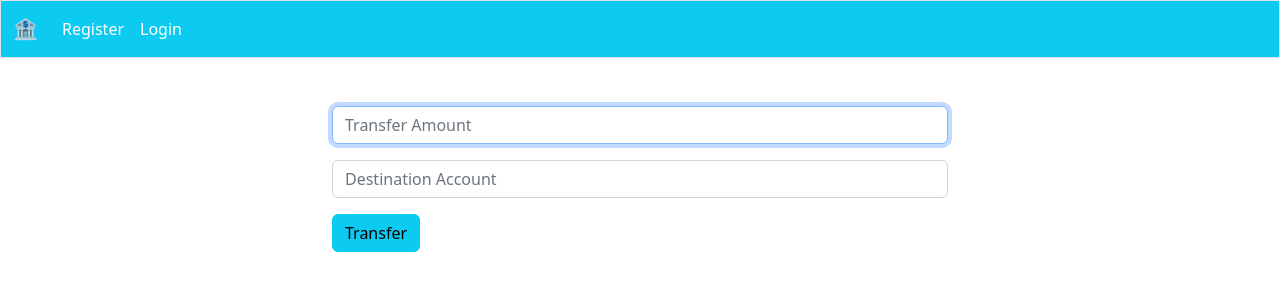
After one commit to daniel19e/Banking-App-Project, a Flask app: template application/templates/transfer.html in a window 1280 px wide. The commit adds this page. Shown: the top 300 px of the page. Run offline with Flask 2, Linux system fonts and the light colour scheme; the template is opened without the code that fills it, so the values that code supplies are empty.

Commit message:
set up transfer html template and button(no logic implemented)

```diff
--- a/application/routes.py
+++ b/application/routes.py
@@ -215,9 +215,9 @@ def withdraw():
         return render_template('withdraw.html')
 
 
-@app.route("/transfer")
+@app.route("/transfer", methods=["GET", "POST"])
 def transfer():
-    pass
+    return render_template('transfer.html')
 
 
 @app.route("/history", methods=["GET", "POST"])
@@ -227,7 +227,8 @@ def history():
     db_cursor.execute(
         f"SELECT accname, type, amount, timestamp FROM Transaction NATURAL JOIN BankAccount ORDER BY timestamp DESC")
     transaction_rows = db_cursor.fetchall()
-    return render_template('history.html', transaction_rows=transaction_rows)
+    user = session["user_id"]
+    return render_template('history.html', transaction_rows=transaction_rows, user=user[2].capitalize() + " " + user[3].capitalize())
 
 
 @app.route("/account", methods=["GET", "POST"])
--- a/application/templates/account.html
+++ b/application/templates/account.html
@@ -17,6 +17,7 @@ Account Details
       <div style="float:right">
         <a href="/deposit" class="btn btn-info">Deposit</a>
         <a href="/withdraw" class="btn btn-info">Withdraw</a>
+        <a href="/transfer" class="btn btn-info">Transfer</a>
       </div>
       <p class="card-text">
       <table class="table">
--- a/application/templates/history.html
+++ b/application/templates/history.html
@@ -12,7 +12,7 @@ User History
         </div>
         <div class="card-body">
             <div style="float:left">
-                <h5 class="card-title">Transaction History for user</h5>
+                <h5 class="card-title">Transaction History for {{user}}</h5>
             </div>
             <p class="card-text">
             <table class="table">
--- /dev/null
+++ b/application/templates/transfer.html
@@ -0,0 +1,20 @@
+{% extends "navbar.html" %}
+
+{% block title %}
+Transfer Money
+{% endblock %}
+{% block main %}
+
+<div class="container mt-5 w-50">
+    <form action="/transfer" method="post">
+        <div class="form-group mb-3">
+            <input autocomplete="off" autofocus class="form-control" name="amount" placeholder="Transfer Amount"
+                type="text">
+        </div>
+        <div class="form-group mb-3">
+            <input autocomplete="off" autofocus class="form-control" name="amount" placeholder="Destination Account"
+                type="text">
+        </div>
+        <button class="btn btn-info" type="submit">Transfer</button>
+    </form>
+    {% endblock %}
```
